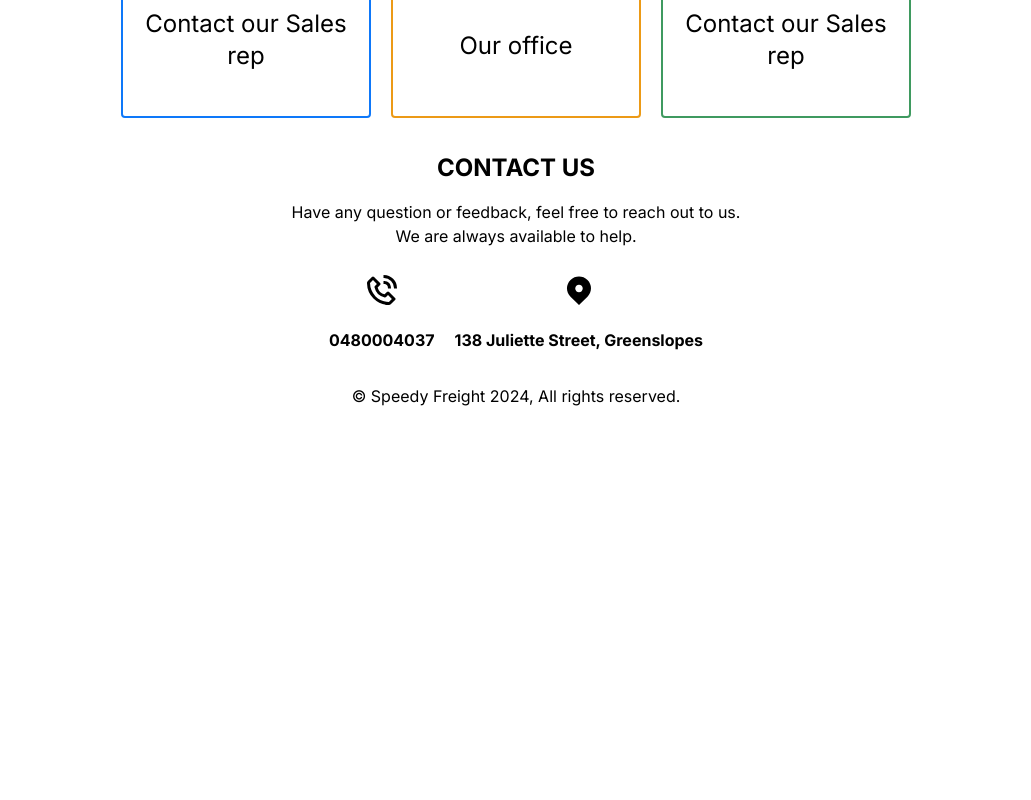
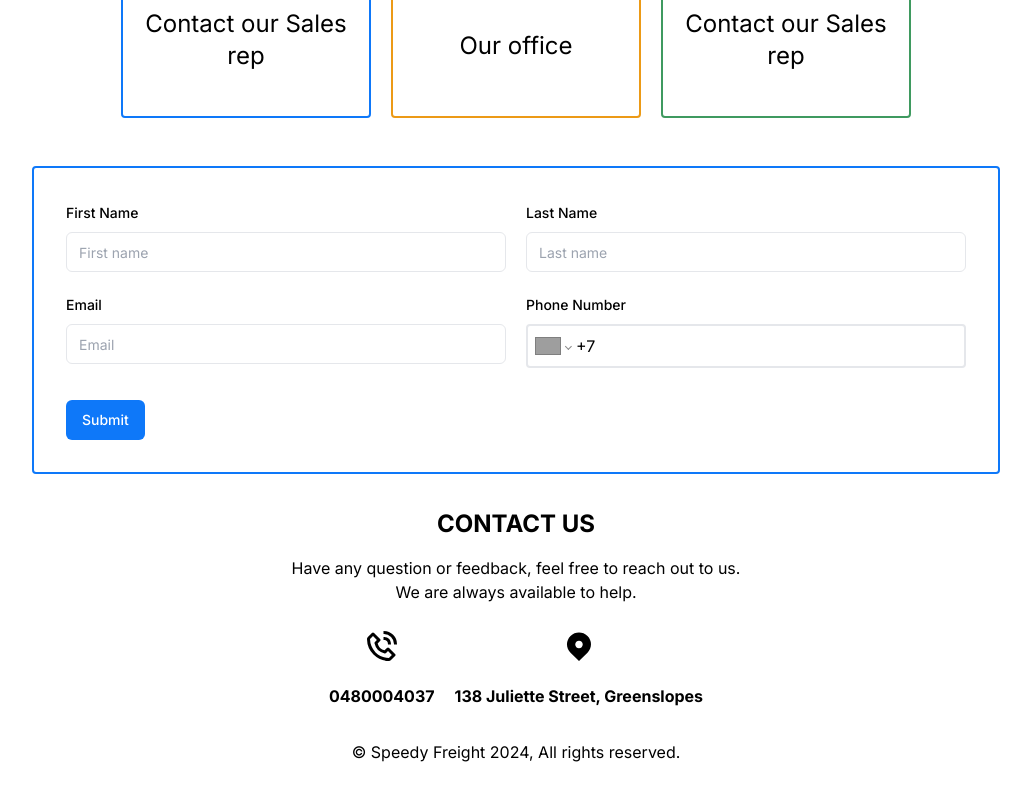
Before and after one commit to Atagherjames/speedy-freight-frontend, a Next.js app: page /contact in a window 1280 px wide. Shown: the part 1078-1878 px from the top of the page, without its empty margins (124-1155 px from the left). Before the commit the page ends 1542 px from the top, so only its background shows below. Built offline with nearby package versions, Linux system fonts and the light colour scheme; grey boxes are pictures that could not be loaded.

Commit message:
Contact form

```diff
--- a/app/contact/page.tsx
+++ b/app/contact/page.tsx
@@ -1,13 +1,15 @@
 "use client";
+import { useState } from "react";
 import { zodResolver } from "@hookform/resolvers/zod";
 import { useForm } from "react-hook-form";
 import { z } from "zod";
+import { Button } from "@/components/ui/button";
+import PhoneInput from "react-phone-number-input";
+import "react-phone-number-input/style.css";
 
-import { Button } from "@/components/ui/button";
 import {
   Form,
   FormControl,
-  FormDescription,
   FormField,
   FormItem,
   FormLabel,
@@ -16,15 +18,41 @@ import {
 import { Input } from "@/components/ui/input";
 
 import ContactHero from "@/components/ContactHero";
-
 import { BiChat, BiHome, BiPhoneIncoming } from "react-icons/bi";
+import { use } from "react";
 
 const contact = () => {
-  // const formSchema = z.object({
-  //   username: z.string().min(2, {
-  //     message: "Username must be at least 2 characters.",
-  //   }),
-  // });
+  const [phoneNumber, setPhoneNUmber] = useState("");
+
+  const formSchema = z.object({
+    firstName: z.string().min(2, {
+      message: "First name must be at least 2 characters.",
+    }),
+
+    lastName: z.string().min(2, {
+      message: "Last name must be at least 2 characters.",
+    }),
+
+    email: z.string().email({ message: "Invalid email address." }),
+    phoneNumber: z.string(),
+  });
+
+  // 1. Define your form.
+  const form = useForm<z.infer<typeof formSchema>>({
+    resolver: zodResolver(formSchema),
+    defaultValues: {
+      firstName: "",
+      lastName: "",
+      email: "",
+      phoneNumber: "",
+    },
+  });
+
+  function onSubmit(values: z.infer<typeof formSchema>) {
+    // Do something with the form values.
+    // ✅ This will be type-safe and validated.
+    console.log(values);
+  }
 
   return (
     <>
@@ -75,27 +103,83 @@ const contact = () => {
         </section>
       </div>
       {/* FORM */}
-      {/* <Form {...form}>
-        <form onSubmit={() => {}} className="space-y-8">
+
+      <section className="grid place-items-center">
+        <div className=" p-8 border-2 rounded border-blue-1">
+          <Form {...form}>
+            <form
+              onSubmit={form.handleSubmit(onSubmit)}
+              className="space-y-8 w-[900px]"
+            >
+              <div className="grid grid-cols-2 gap-5 w-full ">
                 <FormField
                   control={form.control}
-            name="username"
+                  name="firstName"
                   render={({ field }) => (
                     <FormItem>
-                <FormLabel>Username</FormLabel>
+                      <FormLabel>First Name</FormLabel>
                       <FormControl>
-                  <Input placeholder="shadcn" {...field} />
+                        <Input placeholder="First name" {...field} />
                       </FormControl>
-                <FormDescription>
-                  This is your public display name.
-                </FormDescription>
                       <FormMessage />
                     </FormItem>
                   )}
                 />
-          <Button type="submit">Submit</Button>
+
+                <FormField
+                  control={form.control}
+                  name="lastName"
+                  render={({ field }) => (
+                    <FormItem>
+                      <FormLabel>Last Name</FormLabel>
+                      <FormControl>
+                        <Input placeholder="Last name" {...field} />
+                      </FormControl>
+                      <FormMessage />
+                    </FormItem>
+                  )}
+                />
+
+                <FormField
+                  control={form.control}
+                  name="email"
+                  render={({ field }) => (
+                    <FormItem>
+                      <FormLabel>Email</FormLabel>
+                      <FormControl>
+                        <Input placeholder="Email" {...field} />
+                      </FormControl>
+                      <FormMessage />
+                    </FormItem>
+                  )}
+                />
+
+                <FormField
+                  control={form.control}
+                  name="phoneNumber"
+                  render={({ field }) => (
+                    <FormItem>
+                      <FormLabel>Phone Number</FormLabel>
+                      <FormControl>
+                        <PhoneInput
+                          international
+                          defaultCountry="RU"
+                          className="border-2 p-2 rounded  border-gray-200 focus:outline-none focus:border-sky-500 focus:ring-1 focus:ring-sky-500"
+                          {...field}
+                        />
+                      </FormControl>
+                      <FormMessage />
+                    </FormItem>
+                  )}
+                />
+              </div>
+              <Button type="submit" className="bg-blue-1 text-white-1">
+                Submit
+              </Button>
             </form>
-      </Form> */}
+          </Form>
+        </div>
+      </section>
     </>
   );
 };
--- a/package.json
+++ b/package.json
@@ -24,6 +24,7 @@
     "react-dom": "^18",
     "react-hook-form": "^7.52.1",
     "react-icons": "^5.2.1",
+    "react-phone-number-input": "^3.4.3",
     "tailwind-merge": "^2.4.0",
     "tailwindcss-animate": "^1.0.7",
     "zod": "^3.23.8"
```
Also changed, not shown: 1 other file (tests, documents, lock files or other folders). Lines whose indentation alone changed are shown as unchanged.
